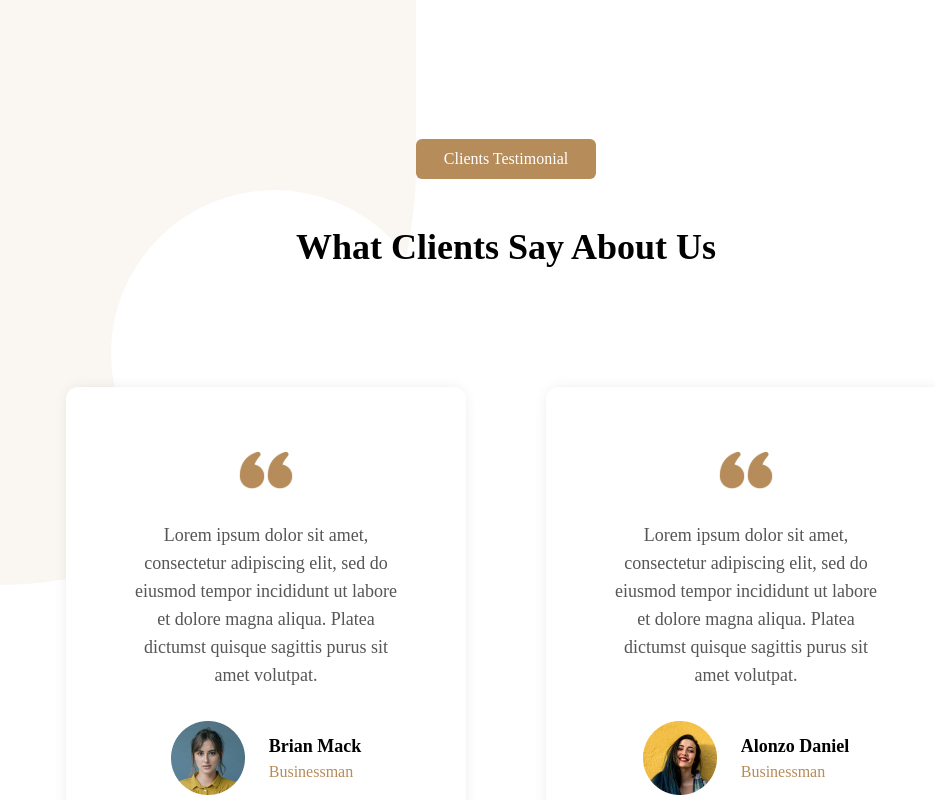
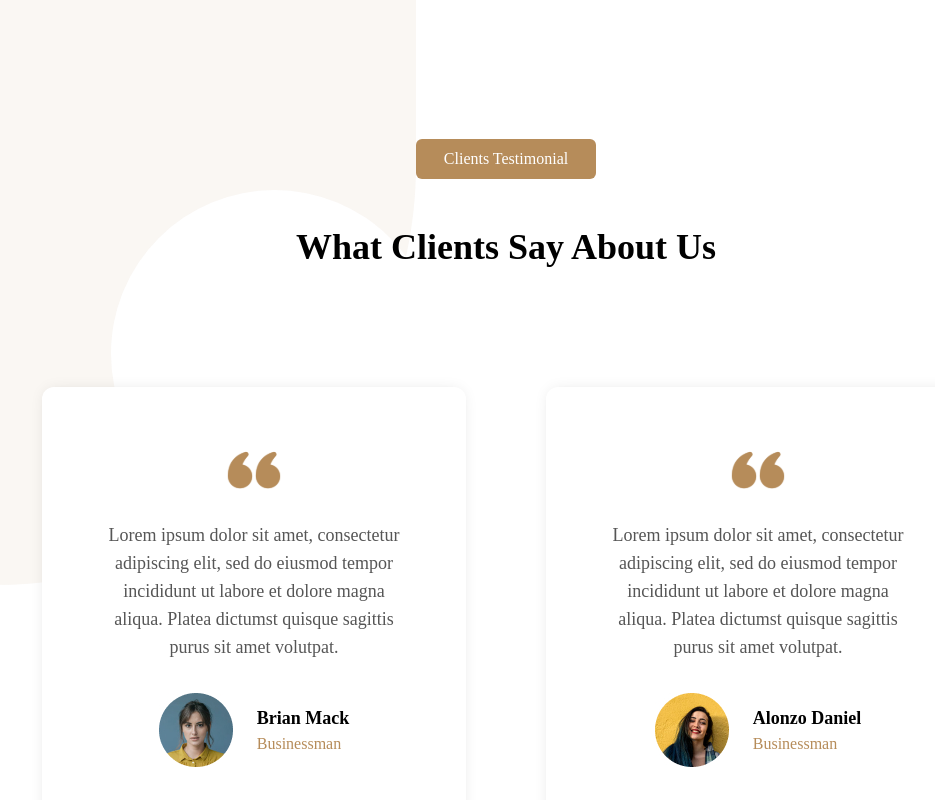
Before and after one commit to dm-mensavi/aawans-zaptek, a React (Create React App) app: page /about in a window 1280 px wide. Shown: the part 2460-3260 px from the top of the page, without its empty margins (134-1069 px from the left). Built offline with nearby package versions, Linux system fonts and the light colour scheme.

Commit message:
Fixed swiper positioning

```diff
--- a/src/Pages/About/ClientsTestimonial.js
+++ b/src/Pages/About/ClientsTestimonial.js
@@ -73,8 +73,8 @@ const ClientsTestimonial = () => {
 			<figure className="absolute top-0 -left-10 -z-10 opacity-60">
 				<img src={bgImg} alt="bg img" />
 			</figure>
-			<div className="flex justify-center items-center">
-			<div className="max-w-6xl section-content px-4 sm:px-14 md:px-24">
+			<div className="">
+			<div className="section-content px-4 sm:px-14 md:px-24">
 				<div className="section-header text-center">
 					<motion.h2
 						variants={fadeIn("up", 0.5, 0)}
--- a/src/components/TestimonialCard.js
+++ b/src/components/TestimonialCard.js
@@ -2,7 +2,7 @@ import quoteMark from '../public/quote.svg'
 
 const TestimonialCard = (props) => {
     return (
-        <div className='card px-3 py-14 sm:p-10 rounded-xl text-base md:text-lg lg:p-16 shadow-custom bg-white max-w-[460px]'>
+        <div className='card px-3 py-14 sm:p-10 rounded-xl text-base md:text-lg lg:p-16 shadow-custom bg-white'>
             <div className='card-content font-serif'>
                 <figure className='flex justify-center items-center'>
                     <img src={quoteMark} alt='quotation mark' />
```
